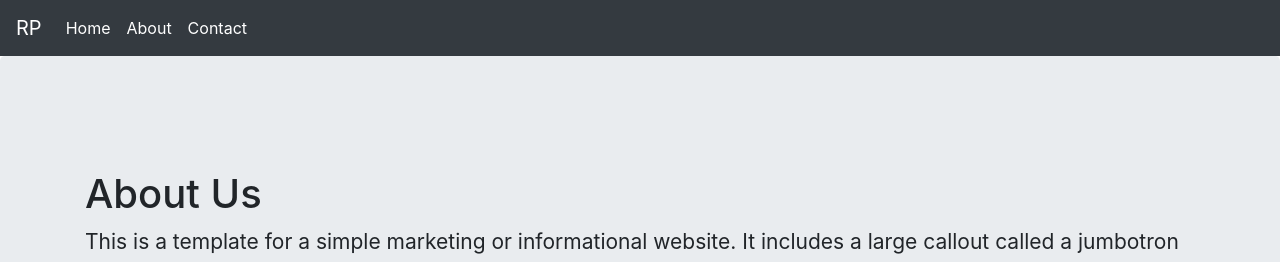
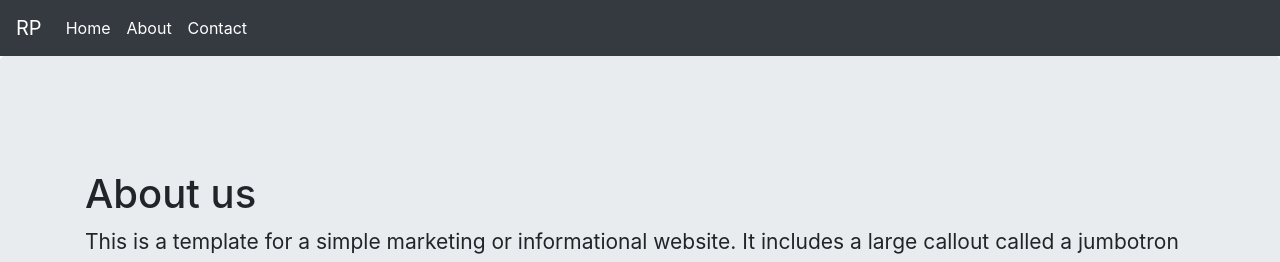
Before and after one commit to ronaks9065/Simple-Website-In-ReactJS, a JavaScript app: page /about in a window 1280 px wide. Shown: the top 262 px of the page. Built offline with nearby package versions, Linux system fonts and the light colour scheme.

Commit message:
Update About.js

```diff
--- a/src/pages/About.js
+++ b/src/pages/About.js
@@ -4,7 +4,7 @@ function About() {
         <main role="main">
             <div class="jumbotron">
                 <div class="container">
-                    <h1 class="display-5">About Us</h1>
+                    <h1 class="display-5">About us</h1>
                     <p style={{fontSize:21}}>This is a template for a simple marketing or informational website. It includes a large callout called a jumbotron and three supporting pieces of content. Use it as a starting point to create something more unique.</p>
                     <p><a class="btn btn-primary btn-sm" href="#" role="button">RP &raquo;</a></p>
                 </div>
```
